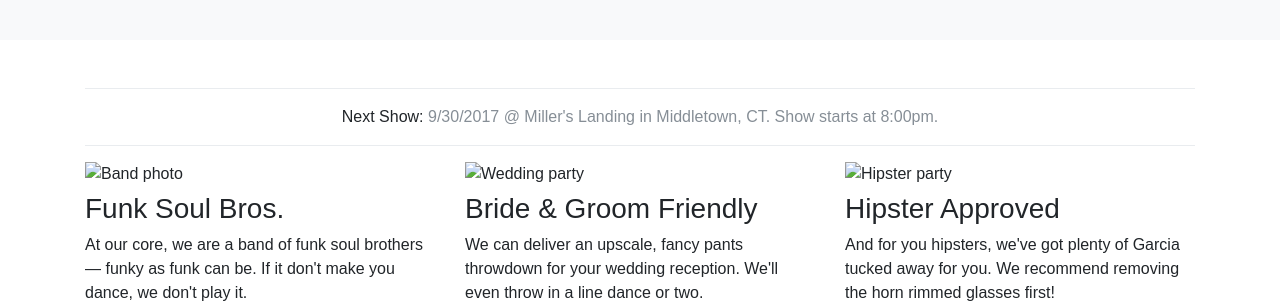
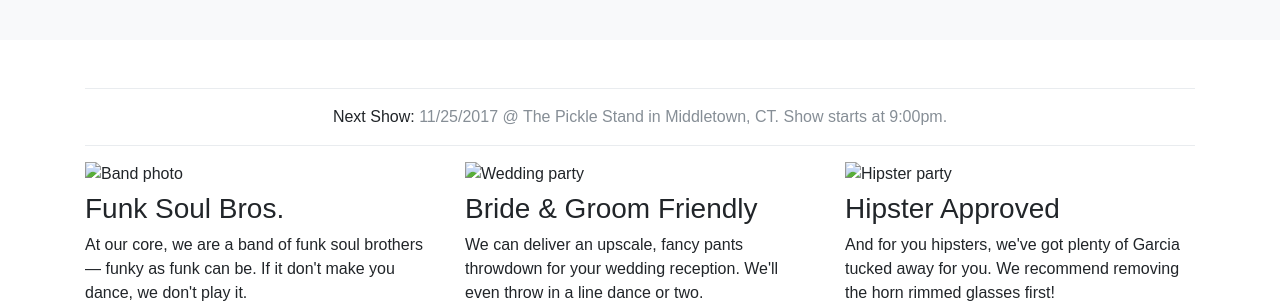
Before and after one commit to somecallmejosh/hipjoint, a Jekyll site: the page built from index.md, in a window 1280 px wide and 1131 px high. Shown: the part 736-1039 px from the top of the window. Built offline with Jekyll 4.4.1, drawn with Linux system fonts in a browser that asks for light colours; nearby versions of some CDN libraries; some web fonts are replaced; library files that are not in the unit come from our copies; comment, search, counter and statistics services are not loaded.

Commit message:
Update show date

```diff
--- a/index.md
+++ b/index.md
@@ -17,7 +17,7 @@ layout: page
 
 <div class="container">
   <div class="border border-left-0 border-right-0 border-color-secondary text-center p-3 mb-3">
-    Next Show: <span class="text-secondary">9/30/2017 @ Miller's Landing in Middletown, CT. Show starts at 8:00pm.</span>
+    Next Show: <span class="text-secondary">11/25/2017 @ The Pickle Stand in Middletown, CT. Show starts at 9:00pm.</span>
   </div>
   <!-- Three columns of text below the carousel -->
   <div class="row">
```
